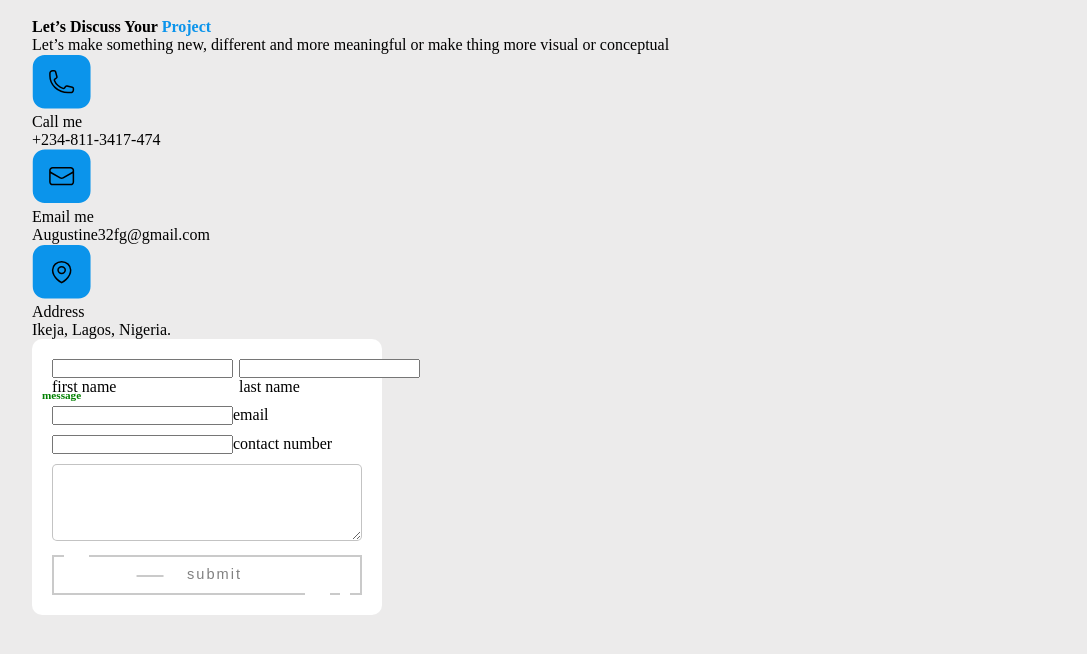
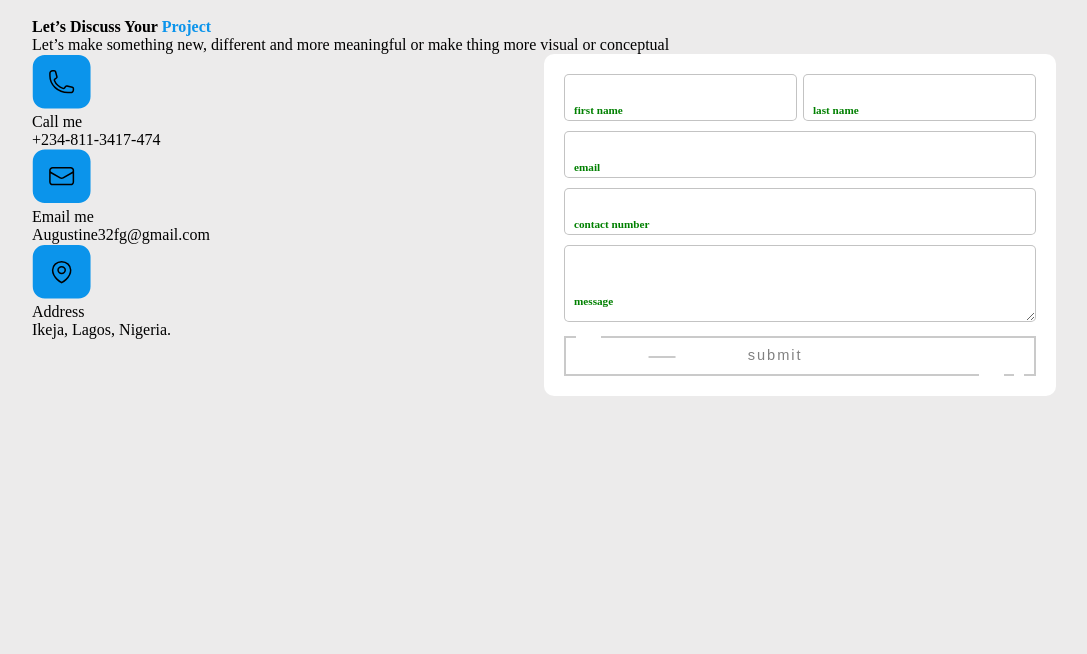
Before and after one commit to 010binary/Portfolio, a React (Vite) app: page / in a window 1280 px wide. Shown: the top 654 px of the page, without its empty margins (96-1183 px from the left). Built offline with nearby package versions, Linux system fonts and the light colour scheme; a web font is replaced by a local one.

Commit message:
now the form is fixed

```diff
--- a/src/Scss/_reset.scss
+++ b/src/Scss/_reset.scss
@@ -35,7 +35,7 @@ body {
 
 /* Disable copying content */
 ::selection {
-  background-color: transparent;
+  background-color: $primary-color;
 }
 
 /*This is going to be transfer to the container*/
--- a/src/components/contact/Contact.jsx
+++ b/src/components/contact/Contact.jsx
@@ -47,7 +47,7 @@ const Contact = () => {
         <div className="contact__section--content--form">
           <form className="form">
             <div className="flex">
-              <label>
+              <label className="firstname">
                 <input
                   required=""
                   placeholder=""
@@ -57,7 +57,7 @@ const Contact = () => {
                 <span>first name</span>
               </label>
 
-              <label>
+              <label className="lastname">
                 <input
                   required=""
                   placeholder=""
--- a/src/components/contact/Contact.scss
+++ b/src/components/contact/Contact.scss
@@ -1,12 +1,19 @@
 @import "../../Scss/reset";
 
 .contact__section {
+  &--content {
+    display: flex;
+
+    &--sidebar {
+      width: 50%;
     }
+
+    &--form {
+      width: 50%;
       .form {
         display: flex;
         flex-direction: column;
         gap: 10px;
-  max-width: 350px;
         background-color: #fff;
         padding: 20px;
         border-radius: 10px;
@@ -18,11 +25,16 @@
         }
         .flex {
           display: flex;
+          justify-content: space-between;
           width: 100%;
           gap: 6px;
+
+          .firstname,
+          .lastname {
+            width: 50%;
+          }
         }
 
-  .form {
         label {
           position: relative;
 
@@ -60,8 +72,6 @@
           }
         }
       }
-}
-
 
       .input01 {
         width: 100%;
@@ -202,3 +212,6 @@
         right: 0;
         width: 0;
       }
+    }
+  }
+}
```
Lines whose indentation alone changed are shown as unchanged.
